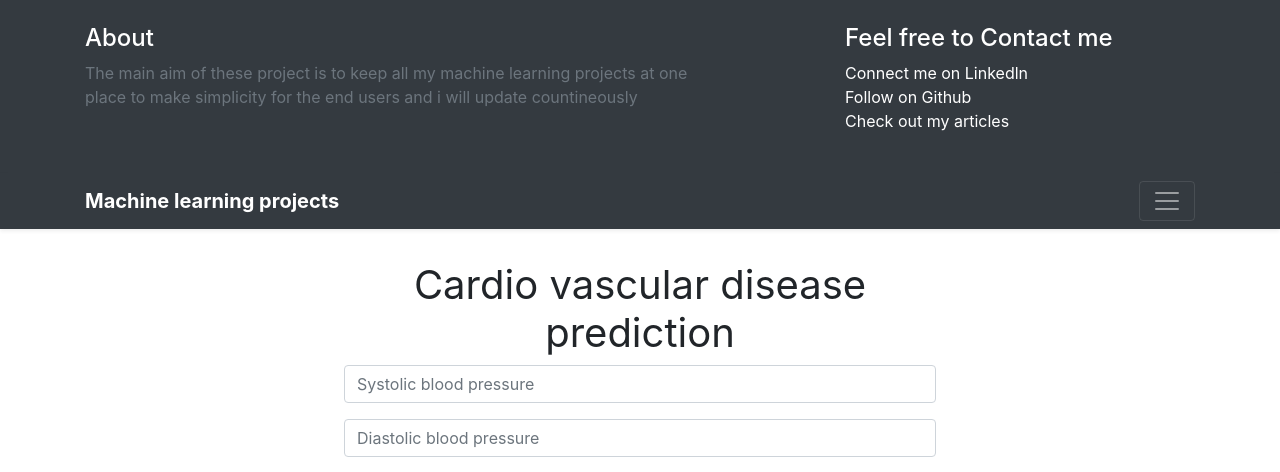
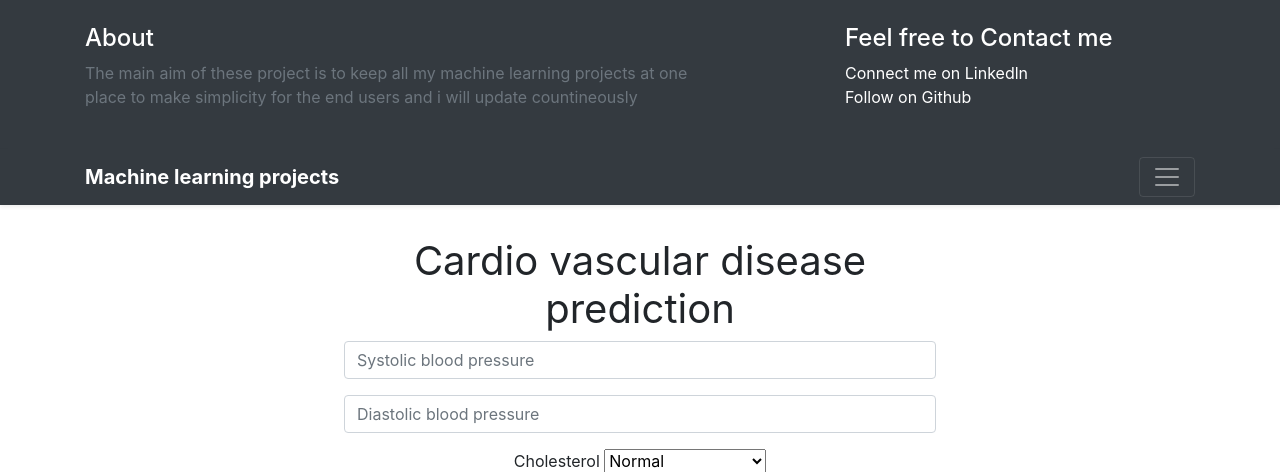
Before and after one commit to coderraa/ML, a Flask app: page /cardio in a window 1280 px wide, after a click that opens the changed part. Shown: the top 472 px of the page. Run offline with Flask 2, Linux system fonts and the light colour scheme; parts of the project's set-up code (start-up, migrations or seed data) failed here and were passed over; some libraries are stand-ins or nearby versions.

Commit message:
Update layout.html

```diff
--- a/templates/layout.html
+++ b/templates/layout.html
@@ -46,9 +46,8 @@
         <div class="col-sm-4 offset-md-1 py-4">
           <h4 class="text-white">Feel free to Contact me</h4>
           <ul class="list-unstyled">
-            <li><a href="https://www.linkedin.com/in/praneeth-kumar-84a15317b/" class="text-white">Connect me on Linkedln</a></li>
-            <li><a href="https://github.com/praneeth300" class="text-white">Follow on Github</a></li>
-            <li><a href="https://inblog.in/@PraneethKumar" class="text-white">Check out my articles</a></li>
+            <li><a href="https://www.linkedin.com/in/singh-rahulkumar/" class="text-white">Connect me on Linkedln</a></li>
+            <li><a href="https://github.com/coderraa?tab=repositories" class="text-white">Follow on Github</a></li>
           </ul>
         </div>
       </div>
@@ -78,7 +77,7 @@
       <a href="#">Back to top</a>
     </p>
     <p> These webpage consists of all my Machine learning projects at one place and i will be update countineously, process is still going on</p>
-    <p>For any queory's or for the code<a href="https://github.com/praneeth300" target="_blank">Visit Github</a> </p>
+    <p>For any queory's or for the code<a href="https://github.com/coderraa" target="_blank">Visit Github</a> </p>
   </div>
 </footer>
 
```
